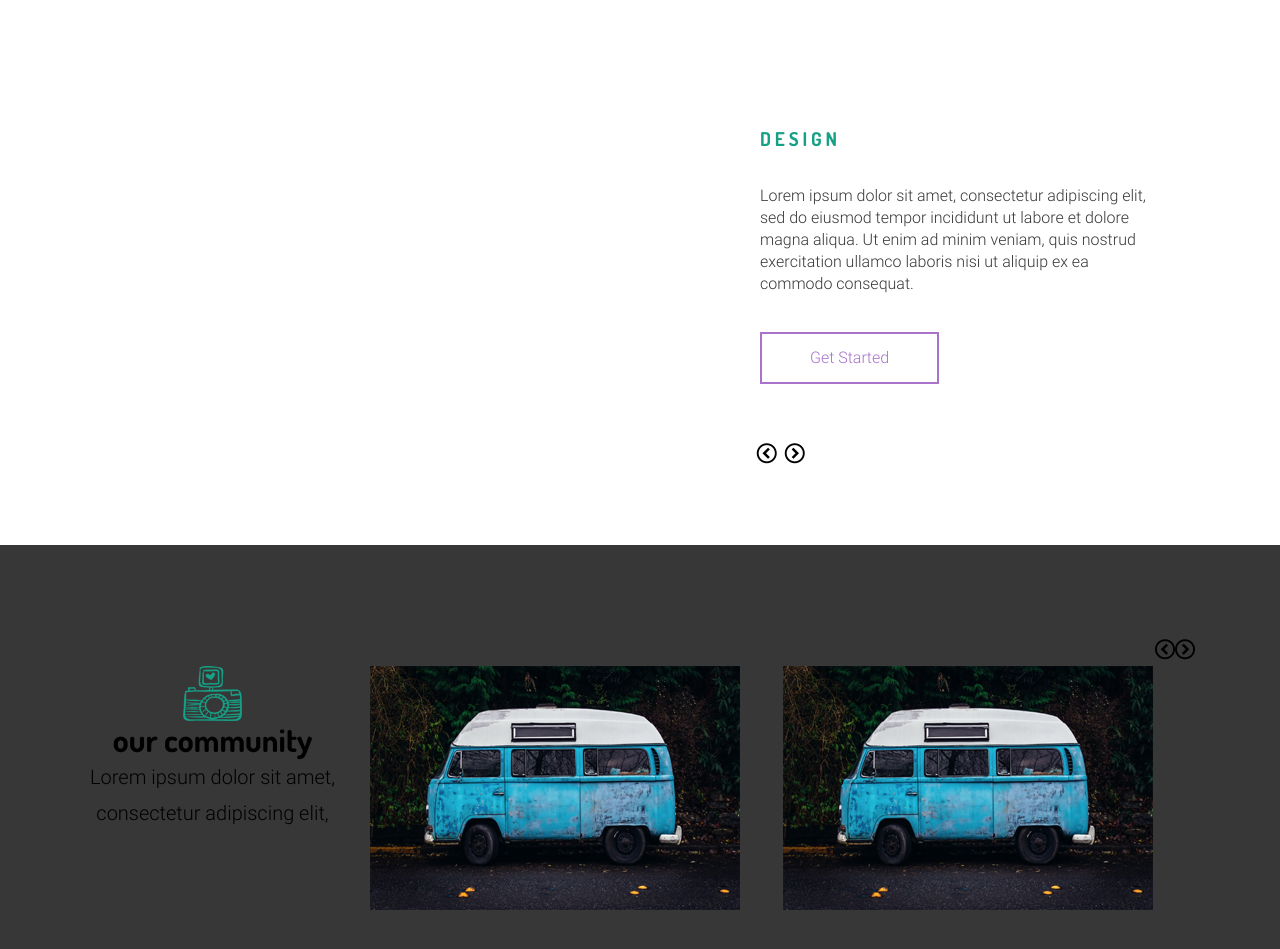
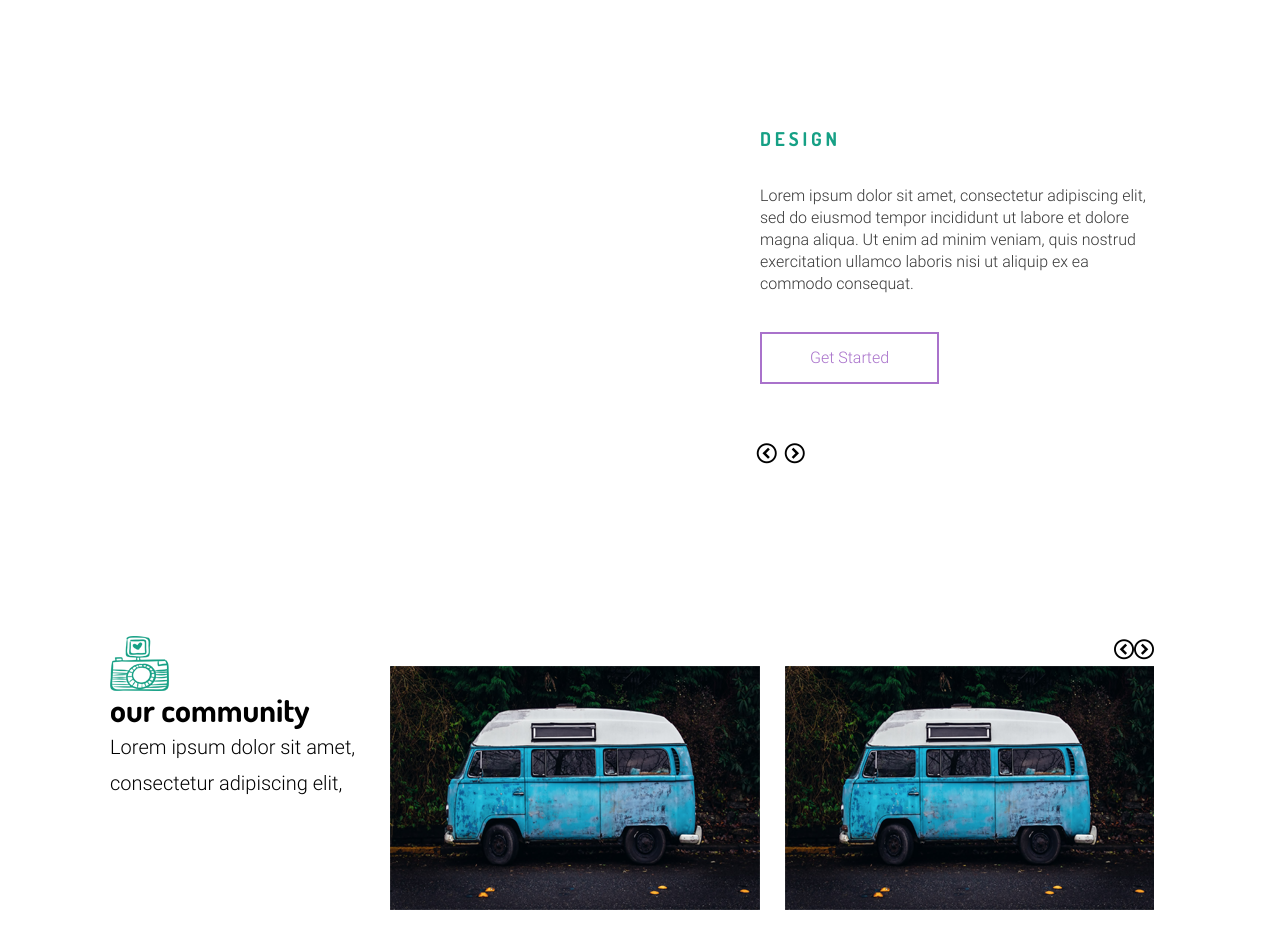
Before and after one commit to deja21k/expirience, a website: page index.html in a window 1280 px wide. Shown: the part 1250-2199 px from the top of the page. Drawn offline with nearby package versions, Linux system fonts and the light colour scheme; files that its build step writes are made by us from their sources; files whose address does not match are found by name.

Commit message:
Update overlay && slider community

```diff
--- a/index.html
+++ b/index.html
@@ -92,10 +92,16 @@
                     </section>
                     <section class="community">
                         <div class="container">
-
                             <!-- <div class="community__wrapper"> -->
                             <div class="row">
                                 <div class="col-md-12">
+                                    <div class="our-community">
+                                        <div class="our-community__left">
+                                            <img src="../images/Livello.png" alt="">
+                                            <h2>our community</h2>
+                                            <p>Lorem ipsum dolor sit amet, consectetur adipiscing elit,</p>
+                                        </div>
+                                        <div class="our-community__right">
                                             <div class="community__buttons">
                                                 <ul>
                                                     <li class="prev1">
@@ -106,15 +112,6 @@
                                                     </li>
                                                 </ul>
                                             </div>
-                </div>
-              <div class="col-md-3">
-              <div class="our-community">
-                  <img src="../images/Livello.png" alt="">
-                  <h2>our community</h2>
-                  <p>Lorem ipsum dolor sit amet, consectetur adipiscing elit,</p>
-                </div>
-              </div>
-              <div class="col-md-9">
                                             <div class="community__slider">
                                                 <div>
                                                     <div>
@@ -143,6 +140,8 @@
                                                 </div>
                                             </div>
                                         </div>
+
+                                    </div>
                                 </div>
                             </div>
 
--- a/js/main.js
+++ b/js/main.js
@@ -6,22 +6,10 @@ $(document).ready(function(){
 
     function initCommunitySlider() {
         $('.community__slider').slick({
-
             prevArrow: $('.prev1'),
             nextArrow: $('.next1'),
             slidesToShow: 2,
-    slidesToScroll: 1,
-    centerMode: true,
-    centerPadding:10,
-
-
-
-    // mobileFirst: true,
-    //
-    // centerMode: true,
-    // centerPadding: '20px'
-    // autoplay: true,
-    // autoplaySpeed: 2000,
+            centerPadding: 0,
         });
 
     }
--- a/scss/_layout.scss
+++ b/scss/_layout.scss
@@ -82,14 +82,18 @@ hr.reset{
   font-size: responsive 20px 27px;
 }
 
+.p0 {
+    padding: 0;
+}
+
 #maska {
   position: absolute;
   top: 0;
   left: 0;
   opacity: .5;
   background: url('../images/overlay.png') no-repeat center;
-  background-size: 1200px 3595px;
-  width: 1200px;
+  background-size: 1280px 3595px;
+  width: 1280px;
   height: 3595px;
   z-index: 9999;
   display: none;
--- a/scss/blocks/_block-community.scss
+++ b/scss/blocks/_block-community.scss
@@ -1,30 +1,19 @@
 .community {
-  background: $silver;
     min-height: 484px;
     padding-top: 91px;
+    max-width: 1090px;
+    margin: 0 auto;
     .slick-slide {
-    // margin: 0 10px;
-}
-/* the parent */
-.slick-list {
-    // margin: 0 -10px;
-}
-  text-align: center;
-  .our-community {
-    // max-width: 400px;
-  }
-
-  &__slider {
-    // max-width: 860px;
-    img {
-   //    width: 100%;
-   // max-width: 400px;
-   // height: auto;
-
+        img{
+            float: right;
         }
     }
-  &__wrapper {
-    // display: flex;
+    .our-community {
+        display: flex;
+    }
+    .our-community__right {
+        width: 805px;
+        padding-right: 1rem;
     }
     &__buttons {
         justify-content: flex-end;
@@ -36,12 +25,6 @@
                 font-size: 20px;
             }
         }
-  //   li:nth-child(2) {
-  //     @include respond-to (768) {
-  //       padding-left: $space-1;
-  //     }
-  //   }
-  // }
     }
 
 }
```
Lines whose indentation alone changed are shown as unchanged.
